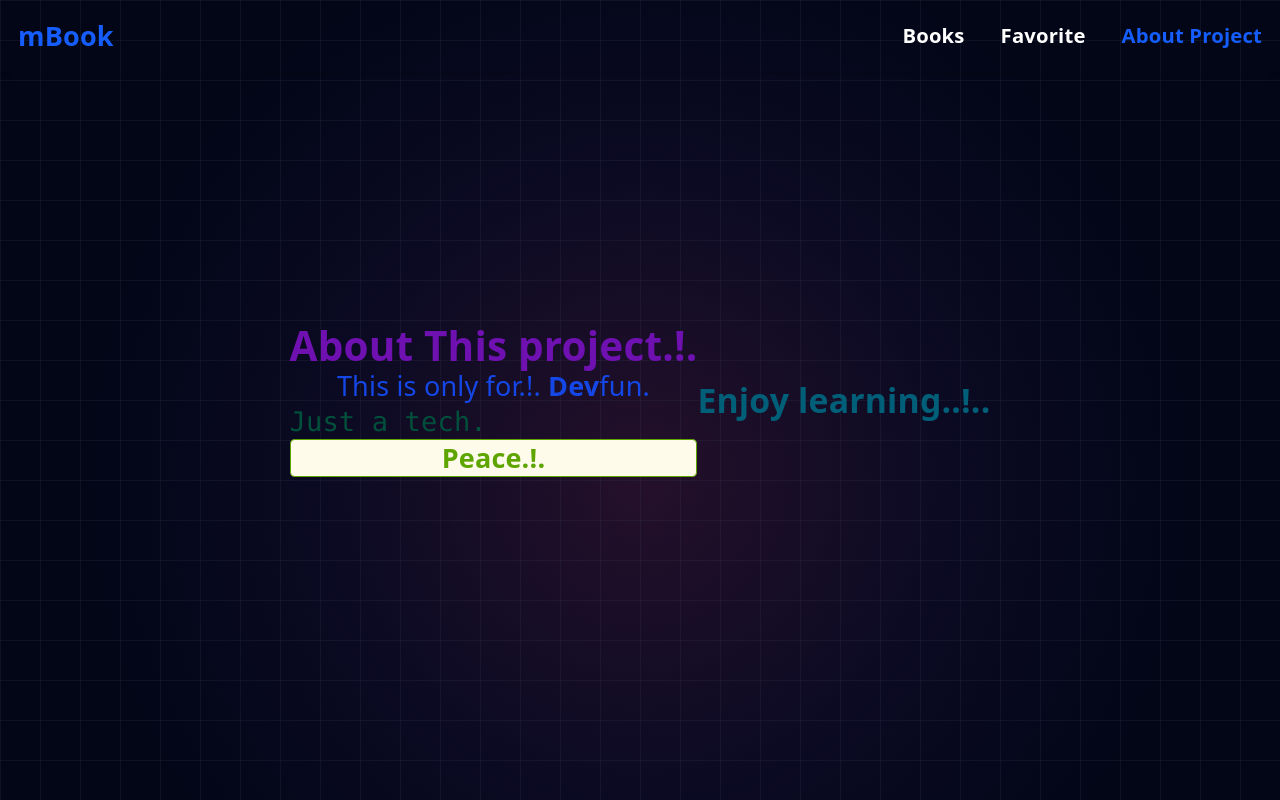
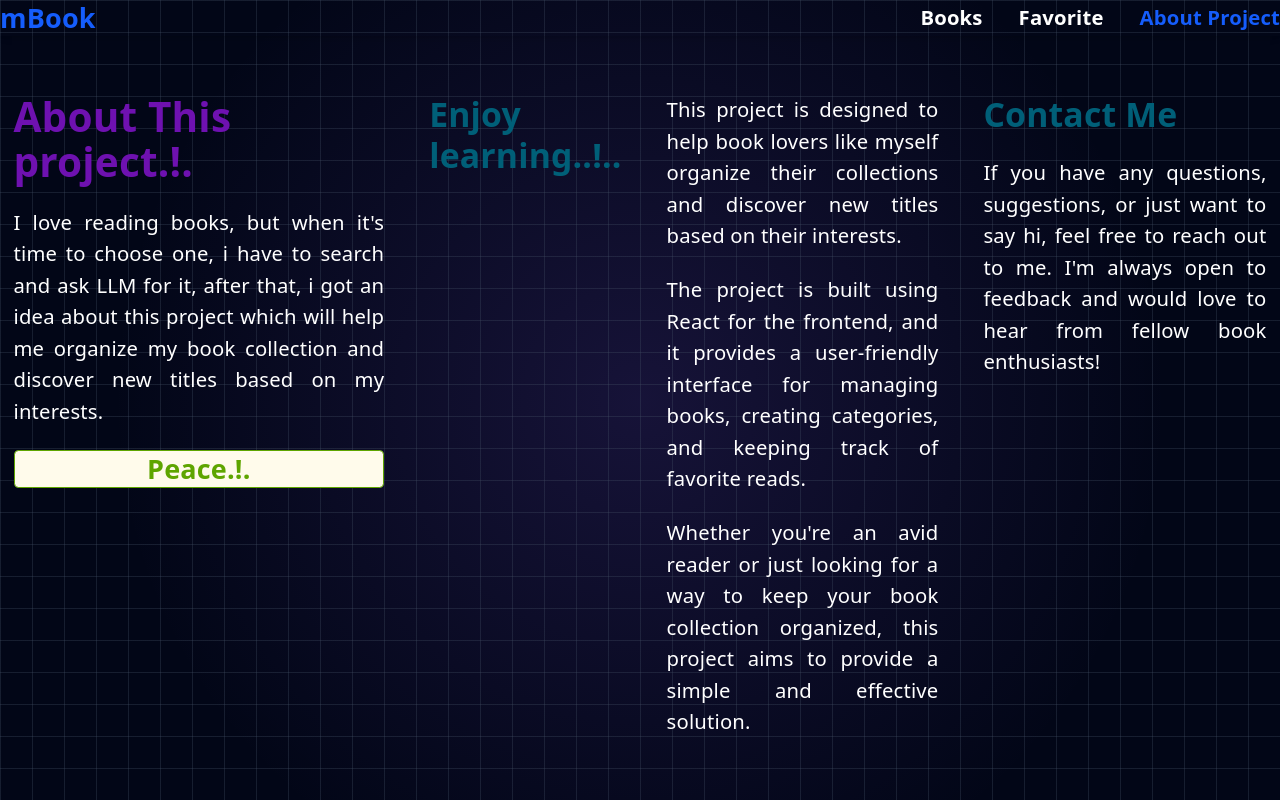
Before and after one commit to VortexWanderer9/BookLibrary, a React app in the folder Frontend/: page /about in a window 1280 px wide. Built offline with nearby package versions, Linux system fonts and the light colour scheme; the HTML template or start-up script is replaced by a standard one.

Commit message:
feat: update UI components for improved layout and styling, enhance About and Favorite pages with additional content

```diff
--- a/Frontend/src/App.jsx
+++ b/Frontend/src/App.jsx
@@ -10,24 +10,25 @@ const App = () => {
   return (
   <>
 <div className="min-h-screen w-full bg-[#020617] relative">
-  {/* Magenta Orb Grid Background */}
+  {/* Dark Sphere Grid Background */}
   <div
     className="absolute inset-0 z-0"
     style={{
       background: "#020617",
       backgroundImage: `
-        linear-gradient(to right, rgba(71,85,105,0.15) 1px, transparent 1px),
-        linear-gradient(to bottom, rgba(71,85,105,0.15) 1px, transparent 1px),
-        radial-gradient(circle at 50% 60%, rgba(236,72,153,0.15) 0%, rgba(168,85,247,0.05) 40%, transparent 70%)
+        linear-gradient(to right, rgba(71,85,105,0.3) 1px, transparent 1px),
+        linear-gradient(to bottom, rgba(71,85,105,0.3) 1px, transparent 1px),
+        radial-gradient(circle at 50% 50%, rgba(139,92,246,0.15) 0%, transparent 70%)
       `,
-      backgroundSize: "40px 40px, 40px 40px, 100% 100%",
+      backgroundSize: "32px 32px, 32px 32px, 100% 100%",
     }}
   />
-  <Navbar/>
- <div className='absolute w-full h-full p-3'>
+      <Navbar/>
+  <div className='relative w-full h-full p-3'>
    <Outlet />
  </div>
 </div>
+
      </>
   )
 }
--- a/Frontend/src/Components/Category.jsx
+++ b/Frontend/src/Components/Category.jsx
@@ -18,7 +18,7 @@
     }
 
       return (
-      <div className='p-5 bg-[#020617] text-gray-300 rounded-b-4xl'>
+      <div className='p-5 text-gray-300 rounded-b-4xl'>
       <div className='flex flex-col items-center gap-2 justify-center'>
         <div>
           <h2 className='text-xl font-bold'>Categories :</h2>
--- a/Frontend/src/Components/Navbar.jsx
+++ b/Frontend/src/Components/Navbar.jsx
@@ -3,7 +3,7 @@ import { NavLink } from "react-router-dom";
 
 export default function Navbar() {
   return (
-    <nav className=" w-full absolute z-199 shadow-md px-4 py-4 flex items-center justify-between">
+    <nav className=" relative z-199 shadow-md flex items-center justify-between">
       {/* Logo */}
       <NavLink
        to ={'/'}
--- a/Frontend/src/Pages/About.jsx
+++ b/Frontend/src/Pages/About.jsx
@@ -3,18 +3,24 @@ import React from 'react'
 function About() {
   return (
    <>
-  <div className='h-full'>
-     <div className='flex flex-col md:flex-row items-center justify-center h-full'>
+  <div className='h-full mt-10 relative'>
+     <div className='flex flex-col md:flex-row justify-center gap-10 h-full'>
     <div>
-        <h2 className='text-4xl font-bold text-purple-800'>About This project.!.</h2>
-        <p className='text-center text-2xl font-medium text-blue-700'>This is only for.!. <strong>Dev</strong>fun.</p>
-        <p className='text-emerald-900 font-mono text-2xl'>Just a tech.</p>
-        <p className='text-lime-600 text-center border rounded bg-amber-50 text-2xl font-bold'>Peace.!.</p>
+        <h2 className='text-4xl font-bold text-purple-800 mb-5'>About This project.!.</h2>
+        <p className='text-justify text-lg text-white'>I love reading books, but when it's time to choose one, i have to search and ask LLM for it, after that, i got an idea about this project which will help me organize my book collection and discover new titles based on my interests. </p>
+        <p className='text-lime-600 text-center border rounded bg-amber-50 text-2xl font-bold mt-5'>Peace.!.</p>
     </div>
     <div>
         <h2 className='text-3xl font-bold text-cyan-800'>Enjoy learning..!..</h2>
     </div>
-
+    <div>
+        <p className='text-justify text-lg text-white'>This project is designed to help book lovers like myself organize their collections and discover new titles based on their interests.</p>
+        <p className='text-justify text-lg text-white mt-5'>The project is built using React for the frontend, and it provides a user-friendly interface for managing books, creating categories, and keeping track of favorite reads.</p>
+        <p className='text-justify text-lg text-white mt-5'>Whether you're an avid reader or just looking for a way to keep your book collection organized, this project aims to provide a simple and effective solution.</p>
+    </div><div>
+        <h2 className='text-3xl font-bold text-cyan-800'>Contact Me</h2>
+        <p className='text-justify text-lg text-white mt-5'>If you have any questions, suggestions, or just want to say hi, feel free to reach out to me. I'm always open to feedback and would love to hear from fellow book enthusiasts!</p>
+    </div>
    </div>
    <div>
    </div>
--- a/Frontend/src/Pages/Favorite.jsx
+++ b/Frontend/src/Pages/Favorite.jsx
@@ -2,20 +2,16 @@ import React from 'react'
 
 function Favorite() {
   return (
-    <div className='h-full relative'>
-        <div className='mt-20 absolute'>
-          <h2 className='font-bold text-4xl'>Why you are reading a books.</h2>
-          <h2>Just make a note.</h2>
-           <h2>I don't have time to build this feature.</h2>
-           <p className='text-black text-center border rounded bg-emerald-400/80 text-2xl font-bold'>Peace.!.</p>
-        </div>
-        <div>
-            <div className='h-50 border-4 absolute w-50 mt-60 rounded flex items-center justify-center p-2 hover:scale-90 duration-150 ease-in-out cursor-pointer'>
-                <div className='border-2 h-[90%] absolute'></div>
-                <div className='border-2 absolute w-[90%]'></div>
-            </div>
-        </div>
-
+    <div className='h-full'>
+        <h2 className='text-4xl font-bold mb-5'>My Favorite Books: </h2>
+        <p className='text-lg text-gray-700'>Here are some of my all-time favorite books that have left a lasting impression on me:</p>
+        <ul className='list-disc list-inside mt-4 text-lg text-gray-700'>
+            <li><strong>"Crime and Punishment"</strong> by Fyodor Dostoevsky - A psychological novel that delves into the depths of human nature and morality.</li>
+            <li><strong>"White Night"</strong> by Fyodor Dostoevsky - A novel that explores the complexities of love and sacrifice in 19th-century Russia.</li>
+            <li><strong>"The Trial"</strong> by Franz Kafka - A surreal narrative that explores themes of alienation and the absurdity of existence.</li>
+            <li><strong>"Man's search for meaning"</strong> by Viktor Frankl - A profound exploration of human resilience and the search for purpose in the face of suffering.</li>
+            <li><strong>"The Metamorphosis"</strong> by Franz Kafka - A surreal narrative that explores themes of alienation and the absurdity of existence.</li>
+        </ul>
     </div>
   )
 }
```
